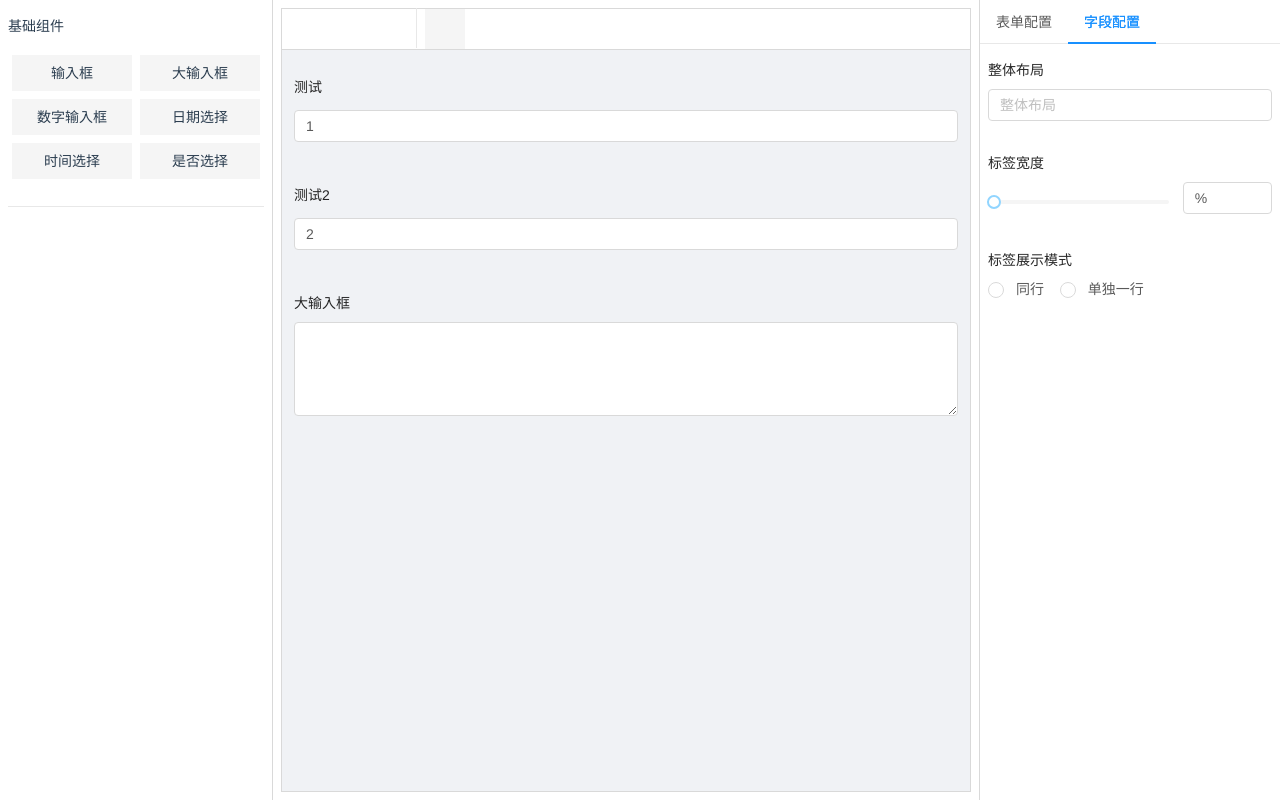
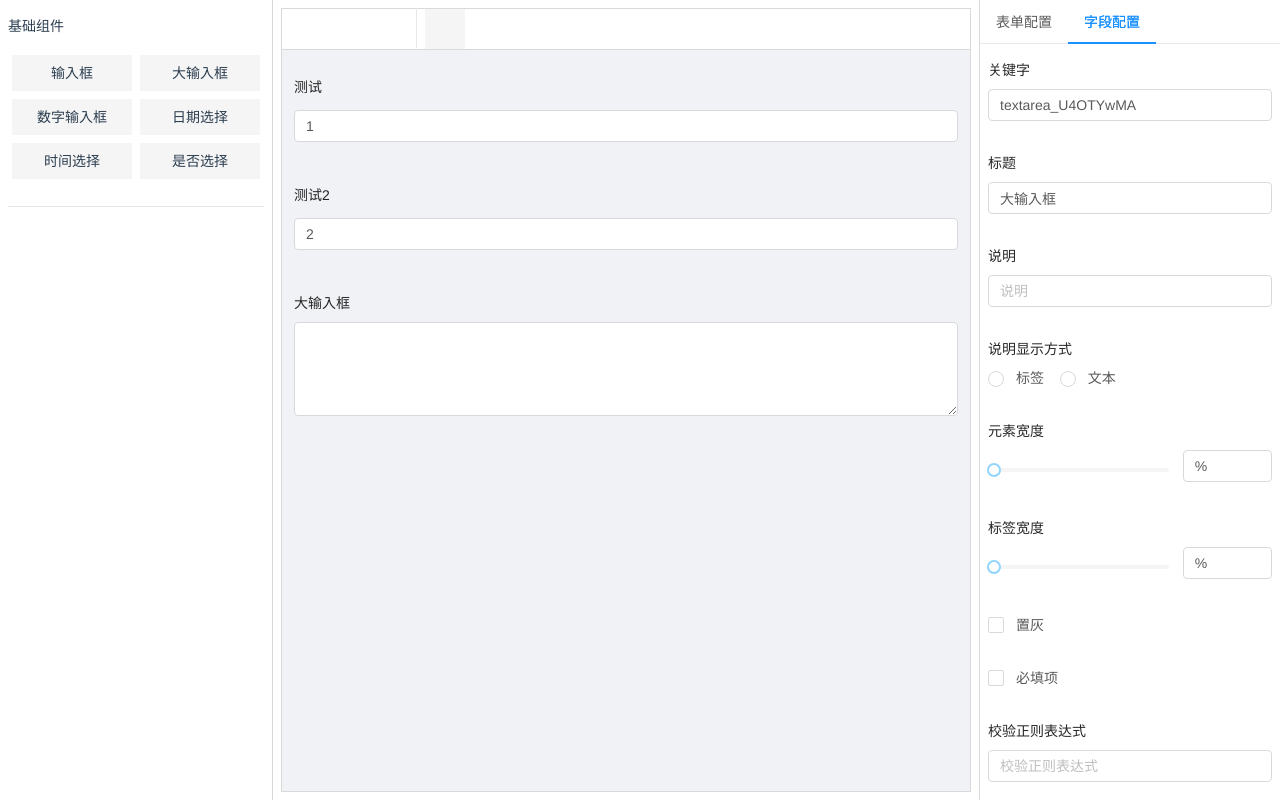
Before and after one commit to PomeloMan/vue-form-render, a Vue app: page / in a window 1280 px wide. Both pictures are taken after a click on the item "大输入框". Built offline with nearby package versions, Linux system fonts and the light colour scheme.

Commit message:
fix: 修复数据更新同步问题

```diff
--- a/packages/Generator/src/index.vue
+++ b/packages/Generator/src/index.vue
@@ -74,8 +74,9 @@ export default {
     // 添加表单组件
     addFormItem(formItem) {
       this.$nextTick(() => {
-        const { properties } = this.schema
-        properties[formItem.id] = formItem
+        const { schema } = this
+        schema.properties[formItem.id] = formItem
+        this.schema = { ...schema }
         const { render } = this.$refs
         if (render) {
           render.id = formItem.id
--- a/packages/Layout/Form/src/form-item.vue
+++ b/packages/Layout/Form/src/form-item.vue
@@ -26,6 +26,7 @@
         v-model="form[formItem.key]"
         :placeholder="formItem.name"
         :disabled="disabled"
+        @change="handleChange"
       />
     </template>
     <!-- textarea -->
@@ -34,6 +35,7 @@
         v-model="form[formItem.key]"
         :disabled="disabled"
         :auto-size="{ minRows: 4, maxRows: 4 }"
+        @change="handleChange"
       ></a-textarea>
     </template>
     <!-- input-number -->
@@ -44,14 +46,20 @@
         :max="formItem.max"
         :disabled="disabled"
         style="width: 100%"
+        @change="handleChange"
       />
     </template>
     <!-- radio -->
     <template v-if="formItem.type === 'radio'">
-      <a-radio-group v-model="form[formItem.key]" :disabled="disabled">
+      <a-radio-group
+        v-model="form[formItem.key]"
+        :disabled="disabled"
+        @change="handleChange"
+      >
         <a-radio
           :key="option.value"
           :value="option.value"
+          :disabled="option.disabled"
           v-for="option in formItem.options"
         >
           {{ option.label }}
@@ -68,6 +76,7 @@
             :max="formItem.max"
             :tip-formatter="formItem.tipFormatter"
             :disabled="disabled"
+            @change="handleChange"
           />
         </a-col>
         <a-col :span="8">
@@ -84,6 +93,7 @@
             "
             :disabled="disabled"
             style="width: 100%"
+            @change="handleChange"
           />
         </a-col>
       </a-row>
@@ -96,6 +106,7 @@
         :allow-clear="formItem.allowClear"
         :placeholder="formItem.name"
         :disabled="disabled"
+        @change="handleChange"
       >
         <a-select-option
           :key="option.value"
@@ -115,6 +126,12 @@
       >
         <!-- @change="handleChecked(formItem, $event.target.checked)" -->
         {{ formItem.name }}
+        <a-tooltip
+          v-if="formItem.descDisplay === 'icon' && formItem.desc"
+          :title="formItem.desc"
+        >
+          <a-icon type="info-circle" />
+        </a-tooltip>
       </a-checkbox>
     </template>
     <template v-if="formItem.type === 'checkbox-group'">
@@ -122,6 +139,7 @@
         v-model="form[formItem.key]"
         :options="formItem.options"
         :disabled="disabled"
+        @change="handleChange"
       ></a-checkbox-group>
     </template>
     <!-- date-picker -->
@@ -129,6 +147,8 @@
       <a-date-picker
         v-model="form[formItem.key]"
         style="width: 100%"
+        :disabled="disabled"
+        @change="handleChange"
       ></a-date-picker>
     </template>
     <!-- time-picker -->
@@ -136,6 +156,8 @@
       <a-time-picker
         v-model="form[formItem.key]"
         style="width: 100%"
+        :disabled="disabled"
+        @change="handleChange"
       ></a-time-picker>
     </template>
     <!-- tree-select -->
@@ -199,6 +221,10 @@ export default {
     ARow: Row,
     ACol: Col,
   },
+  model: {
+    prop: 'form',
+    event: 'change',
+  },
   props: {
     form: {
       type: Object,
@@ -257,6 +283,9 @@ export default {
     },
   },
   methods: {
+    handleChange() {
+      this.$emit('change', { ...this.form }) // 手动刷新数据
+    },
     handleChecked(formItem) {
       event.preventDefault()
       event.stopPropagation()
--- a/packages/Layout/Form/src/form-render.vue
+++ b/packages/Layout/Form/src/form-render.vue
@@ -123,7 +123,10 @@ export default {
         return this.schema.values
       },
       set(val) {
-        this.schema.values = val
+        this.schema.values = val // schema.values 变更不需要立刻刷新数据
+        // const { schema } = this
+        // schema.values = val
+        // this.$emit('change', { ...schema })
       },
     },
     // 表单项集合
@@ -140,7 +143,7 @@ export default {
         items.forEach((item) => {
           properties[item.id] = item
         })
-        const schema = { ...this.schema }
+        const { schema } = this
         schema.properties = properties
         if (items.length < this.formItems.length) {
           delete schema.__selected__
@@ -150,7 +153,7 @@ export default {
             schema.__selected__ = { ...selectedItem }
           }
         }
-        this.$emit('change', schema)
+        this.$emit('change', { ...schema })
       },
     },
     // 拖拽组件属性
--- a/packages/Layout/Property/src/index.vue
+++ b/packages/Layout/Property/src/index.vue
@@ -28,7 +28,7 @@
             <template v-for="fieldItem in fieldItems">
               <vfr-form-item
                 :key="fieldItem.key"
-                :form="fieldData"
+                v-model="fieldData"
                 :formItem="fieldItem"
                 :hidden="fieldItem.hidden"
                 @checked="handleChecked(fieldItem.key, $event)"
@@ -79,15 +79,18 @@ export default {
     // 字段配置
     fieldData: {
       get() {
-        if (this.schema.__selected__) {
-          const id = this.schema.__selected__.id
-          return this.schema.properties[id]
+        const { schema } = this
+        if (schema.__selected__) {
+          const id = schema.__selected__.id
+          return schema.properties[id]
         }
-        return null
+        return {}
       },
       set(val) {
-        const id = this.schema.__selected__.id
-        this.schema.properties[id] = val
+        const { schema } = this
+        const id = schema.__selected__.id
+        schema.properties[id] = val
+        this.$emit('change', { ...schema })
       },
     },
     // 字段配置项
@@ -104,8 +107,8 @@ export default {
           const { schema } = this
           schema.values[key] = schema.values[old]
           delete schema.values[old]
-          this.schema.__selected__.key = key
-          this.$emit('change', schema)
+          schema.__selected__.key = key
+          // this.$emit('change', { ...schema })
         }
       },
     },
--- a/packages/Utils/index.js
+++ b/packages/Utils/index.js
@@ -66,6 +66,16 @@ export function generateFormItems(type) {
   switch (type) {
     case 'input':
       return generateInputItems()
+    case 'textarea':
+      return generateInputItems()
+    case 'input-number':
+      return generateInputItems()
+    case 'date-picker':
+      return generateDatePickerItems()
+    case 'time-picker':
+      return generateDatePickerItems()
+    case 'checkbox':
+      return generateCheckboxItems()
     default:
       return generateFormConfigItems()
   }
@@ -110,6 +120,21 @@ export function generateFormConfigItems() {
 }
 
 export function generateInputItems() {
+  return [
+    ...generateBaseItems(),
+    { key: 'required', name: '必填项', type: 'checkbox' },
+    { key: 'pattern', name: '校验正则表达式', type: 'input' }
+  ]
+}
+
+export function generateDatePickerItems() {
+  return [
+    ...generateBaseItems(),
+    { key: 'required', name: '必填项', type: 'checkbox' }
+  ]
+}
+
+export function generateCheckboxItems() {
   return [...generateBaseItems()]
 }
 
@@ -136,19 +161,13 @@ export function generateBaseItems() {
     {
       key: 'disabled',
       name: '置灰',
-      type: 'checkbox',
-    },
-    {
-      key: 'required',
-      name: '必填项',
-      type: 'checkbox',
-    },
+      type: 'checkbox'
+    }
     // {
     //   key: 'required',
     //   name: '必填项',
     //   type: 'checkbox-group',
     //   options: [{ label: '必填项', value: true }]
     // },
-    { key: 'pattern', name: '校验正则表达式', type: 'input' }
   ]
 }
```
